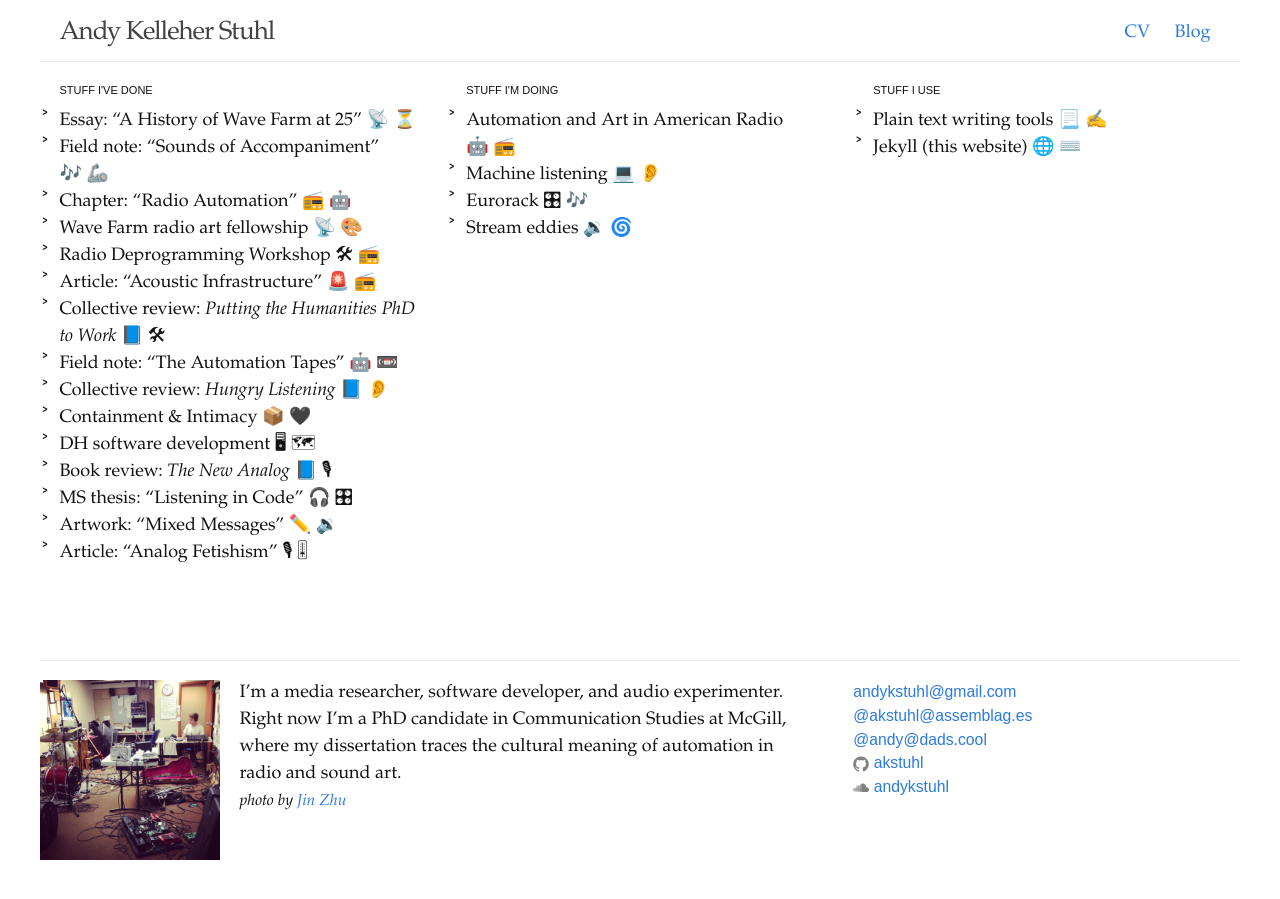
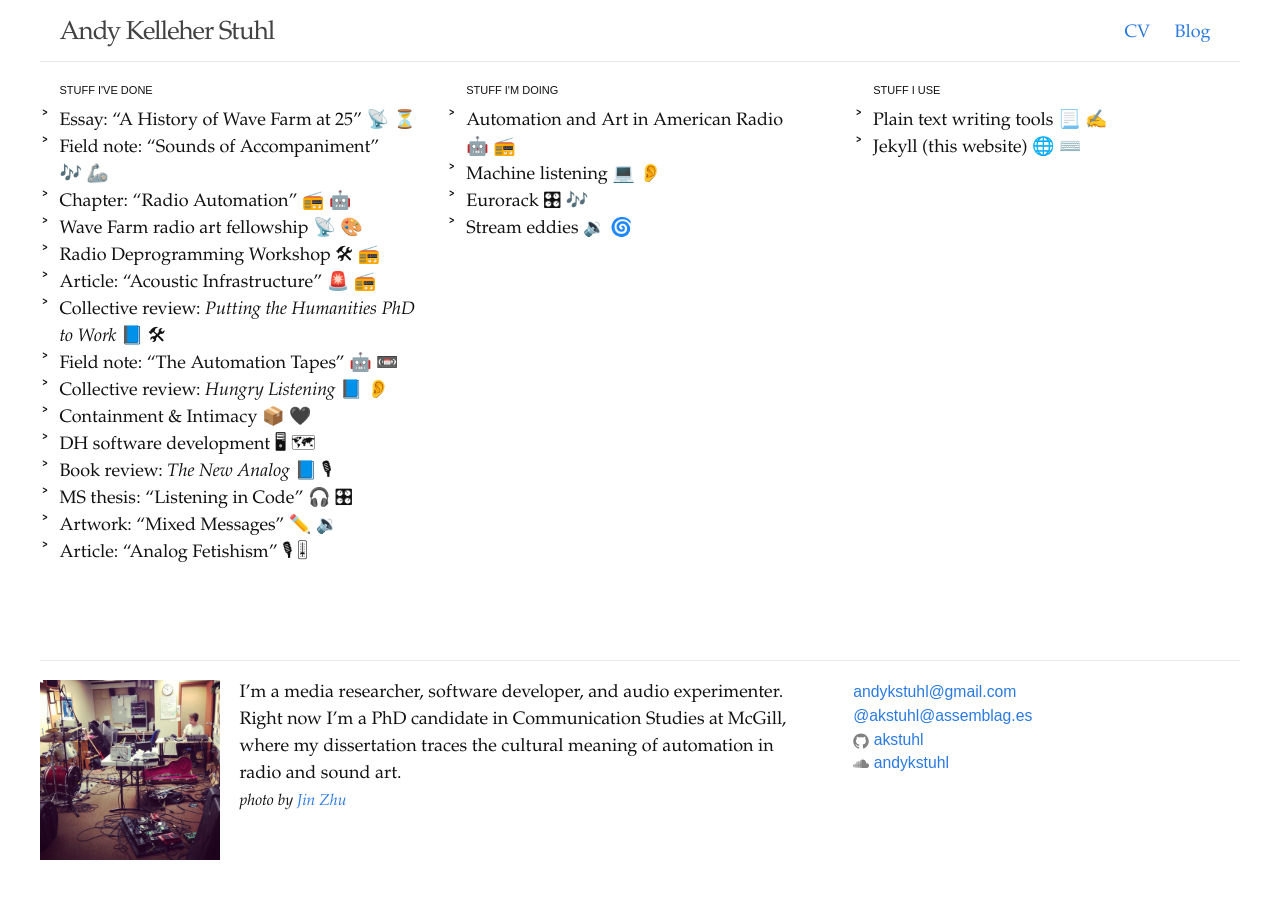
Before and after one commit to akstuhl/akstuhl.github.io, a Jekyll site: the page built from index.html, in a window 1280 px wide. Built offline with Jekyll 4.4.1, drawn with Linux system fonts in a browser that asks for light colours; nearby versions of some CDN libraries.

Commit message:
cut one hometown link

```diff
--- a/_includes/contact_list.html
+++ b/_includes/contact_list.html
@@ -9,9 +9,6 @@
 
   <li>
     <a rel="me" href="https://assemblag.es/@akstuhl">@akstuhl@assemblag.es</a>
-  </li>
-  <li>
-    <a rel="me" href="https://dads.cool/@andy">@andy@dads.cool</a>
   </li>
 
   {% if site.twitter_username %}
```
